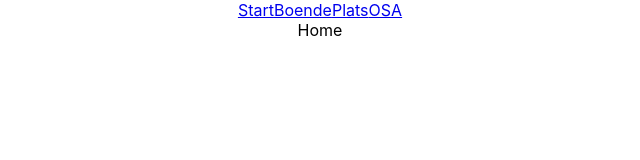
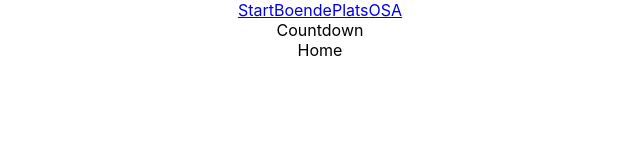
Before and after one commit to fishenchips/wedding-project, a React (Create React App) app: page / in a window 1280 px wide. Shown: the top 160 px of the page, without its empty margins (320-960 px from the left). Built offline with nearby package versions, Linux system fonts and the light colour scheme.

Commit message:
creating Coutdown function

```diff
--- /dev/null
+++ b/src/components/Countdown.js
@@ -0,0 +1,15 @@
+import React, {useState, useEffect} from 'react'
+
+function Countdown() {
+    //Creating hooks for days, minutes and seconds remaining
+    const [timerDays, setTimerDays] = useState()
+    const [timerHours, settimerHours] = useState()
+    const [timerMin, settimerMin] = useState()
+    const [timerSec, settimerSec] = useState()
+
+  return (
+    <div>Countdown</div>
+  )
+}
+
+export default Countdown
--- a/src/components/Navbar.js
+++ b/src/components/Navbar.js
@@ -1,5 +1,6 @@
 import React from 'react';
 import {Link} from "react-router-dom";
+import Countdown from './Countdown';
 
 function Navbar() {
   return (
@@ -8,6 +9,8 @@ function Navbar() {
         <Link to="/boende">Boende</Link>
         <Link to="/plats">Plats</Link>
         <Link to="osa">OSA</Link>
+
+        <Countdown />
     </div>
   )
 }
```
